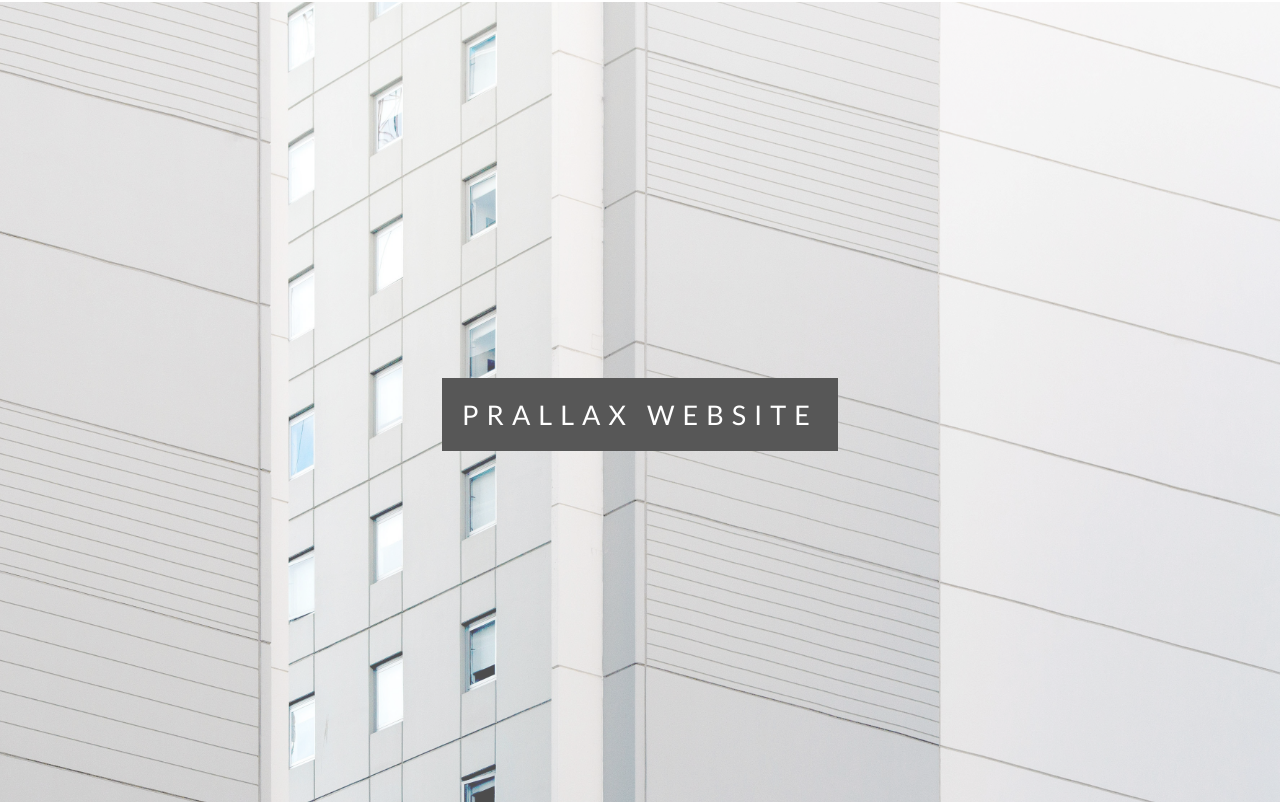
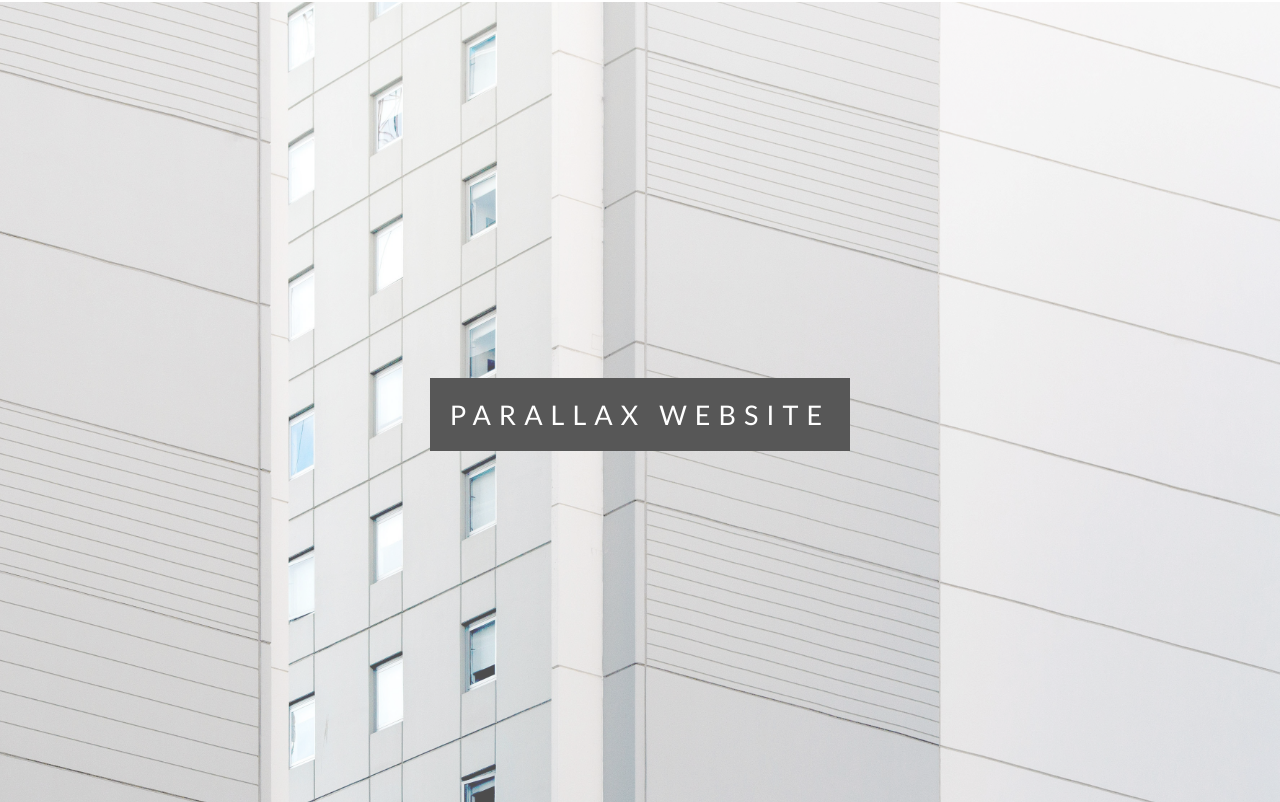
Before and after one commit to draddo11/Parallax-website-, a plain HTML site: page index.html in a window 1280 px wide. Shown: the part 2523-3325 px from the top of the page. Drawn offline with Linux system fonts and the light colour scheme; a script that the page names is missing.

```diff
--- a/index.html
+++ b/index.html
@@ -53,7 +53,7 @@
                     <div class='pimg1'>
                             <div class="ptext" >
                                 <span class="border">
-                                    Prallax Website
+                                    Parallax Website
                                 </span>
                             </div>
                         </div>
```
